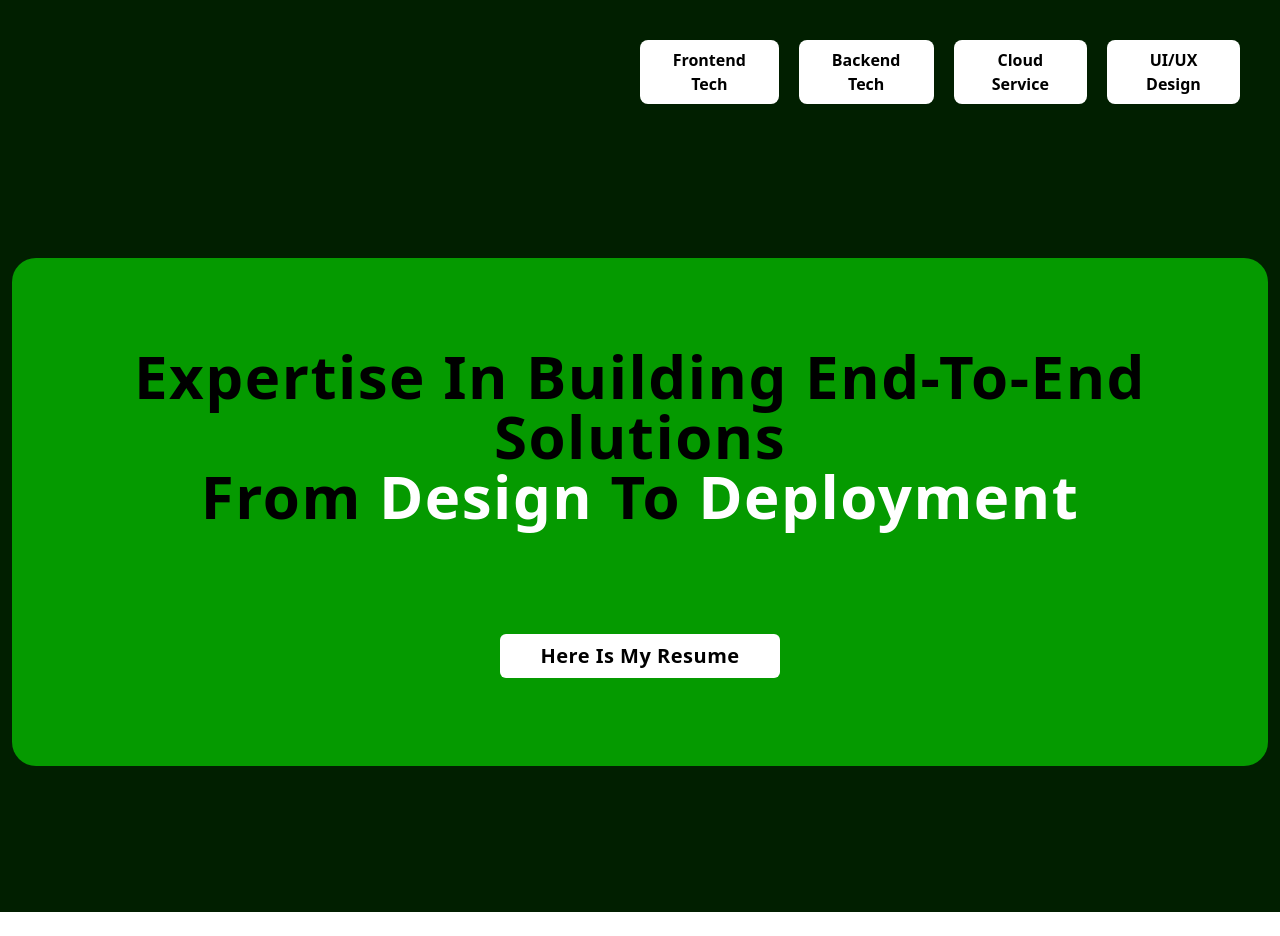
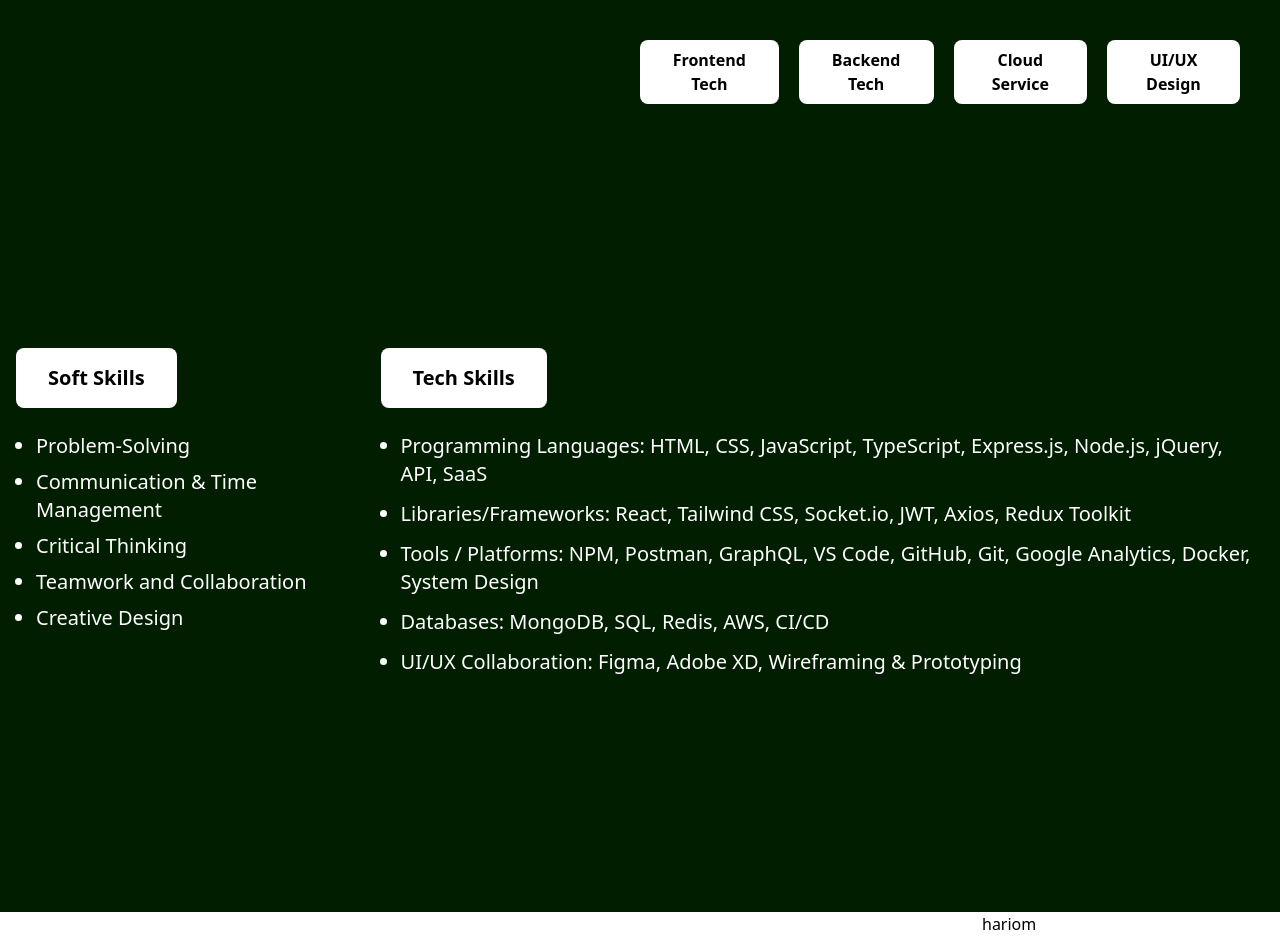
Before and after one commit to codehariom/Portfolio-Full-stack-Developer, a React (Vite) app in the folder Frontend/: page / in a window 1280 px wide. Shown: the part 1488-2424 px from the top of the page. Before the commit the page ends 2400 px from the top, so only its background shows below. Built offline with nearby package versions, Linux system fonts and the light colour scheme.

Commit message:
Frontend

```diff
--- a/Frontend/index.html
+++ b/Frontend/index.html
@@ -2,7 +2,7 @@
 <html lang="en">
   <head>
     <meta charset="UTF-8" />
-    <link rel="icon" type="image/svg+xml" href="/vite.svg" />
+    <link rel="icon" type="image/svg+xml" href="/home.png" />
     <meta name="viewport" content="width=device-width, initial-scale=1.0" />
     <title>CodeHariom</title>
   </head>
--- a/Frontend/src/App.jsx
+++ b/Frontend/src/App.jsx
@@ -2,7 +2,9 @@ import React from 'react'
 import Home from "./page/Home"
 import Navbar from './common/Navbar'
 import About from './page/About'
-import HeroSection from './components/HeroSection'
+// import HeroSection from './components/HeroSection'
+import Skills from './page/Skills'
+import Tools from './page/Tools'
 
 function App() {
   return (
@@ -10,7 +12,9 @@ function App() {
     <Navbar/>
     <Home/>
     <About/>
-    <HeroSection/>
+    <Skills/>
+    <Tools/>
+    {/* <HeroSection/> */}
 
     </>
 
--- a/Frontend/src/common/Footer.jsx
+++ b/Frontend/src/common/Footer.jsx
@@ -0,0 +1,9 @@
+import React from 'react'
+
+function Footer() {
+  return (
+    <div>Footer</div>
+  )
+}
+
+export default Footer
--- a/Frontend/src/components/Faq.jsx
+++ b/Frontend/src/components/Faq.jsx
@@ -0,0 +1,9 @@
+import React from 'react'
+
+function Faq() {
+  return (
+    <div>Faq</div>
+  )
+}
+
+export default Faq
--- a/Frontend/src/page/Project.jsx
+++ b/Frontend/src/page/Project.jsx
@@ -0,0 +1,9 @@
+import React from 'react'
+
+function Project() {
+  return (
+    <div>Project</div>
+  )
+}
+
+export default Project
--- a/Frontend/src/page/Skills.jsx
+++ b/Frontend/src/page/Skills.jsx
@@ -0,0 +1,45 @@
+import React from "react";
+
+function Skills() {
+  return (
+    <div className="min-h-screen bg-green grid place-items-center px-4 py-15 ">
+      <div className="grid md:flex gap-10 items-start justify-center">
+        {/* Soft Skills */}
+        <div className="grid gap-6">
+          <h2 className="font-semibold rounded-lg text-xl bg-white py-4 px-8 w-max">
+            Soft Skills
+          </h2>
+          <ol className="list-disc text-xl text-white pl-5 space-y-2">
+            <li>Problem-Solving</li>
+            <li>Communication & Time Management</li>
+            <li>Critical Thinking</li>
+            <li>Teamwork and Collaboration</li>
+            <li>Creative Design</li>
+          </ol>
+        </div>
+
+        {/* Tech Skills */}
+        <div className="grid gap-6">
+          <h2 className="font-semibold  text-xl rounded-lg bg-white py-4 px-8 w-max ">
+            Tech Skills
+          </h2>
+          <ol className="list-disc text-xl text-white pl-5 space-y-3">
+            <li>
+              Programming Languages: HTML, CSS, JavaScript, TypeScript, Express.js, Node.js, jQuery, API, SaaS
+            </li>
+            <li>
+              Libraries/Frameworks: React, Tailwind CSS, Socket.io, JWT, Axios, Redux Toolkit
+            </li>
+            <li>
+              Tools / Platforms: NPM, Postman, GraphQL, VS  Code, GitHub, Git, Google Analytics, Docker, System Design
+            </li>
+            <li>Databases: MongoDB, SQL, Redis, AWS, CI/CD</li>
+            <li>UI/UX Collaboration: Figma, Adobe XD, Wireframing & Prototyping</li>
+          </ol>
+        </div>
+      </div>
+    </div>
+  );
+}
+
+export default Skills;
--- a/Frontend/src/page/Tools.jsx
+++ b/Frontend/src/page/Tools.jsx
@@ -0,0 +1,17 @@
+import React from 'react'
+import Marquee from "react-fast-marquee";
+
+
+function Tools() {
+  return (
+    <div>
+        <div>
+            <Marquee>
+                hariom
+            </Marquee>
+        </div>
+    </div>
+  )
+}
+
+export default Tools
```
